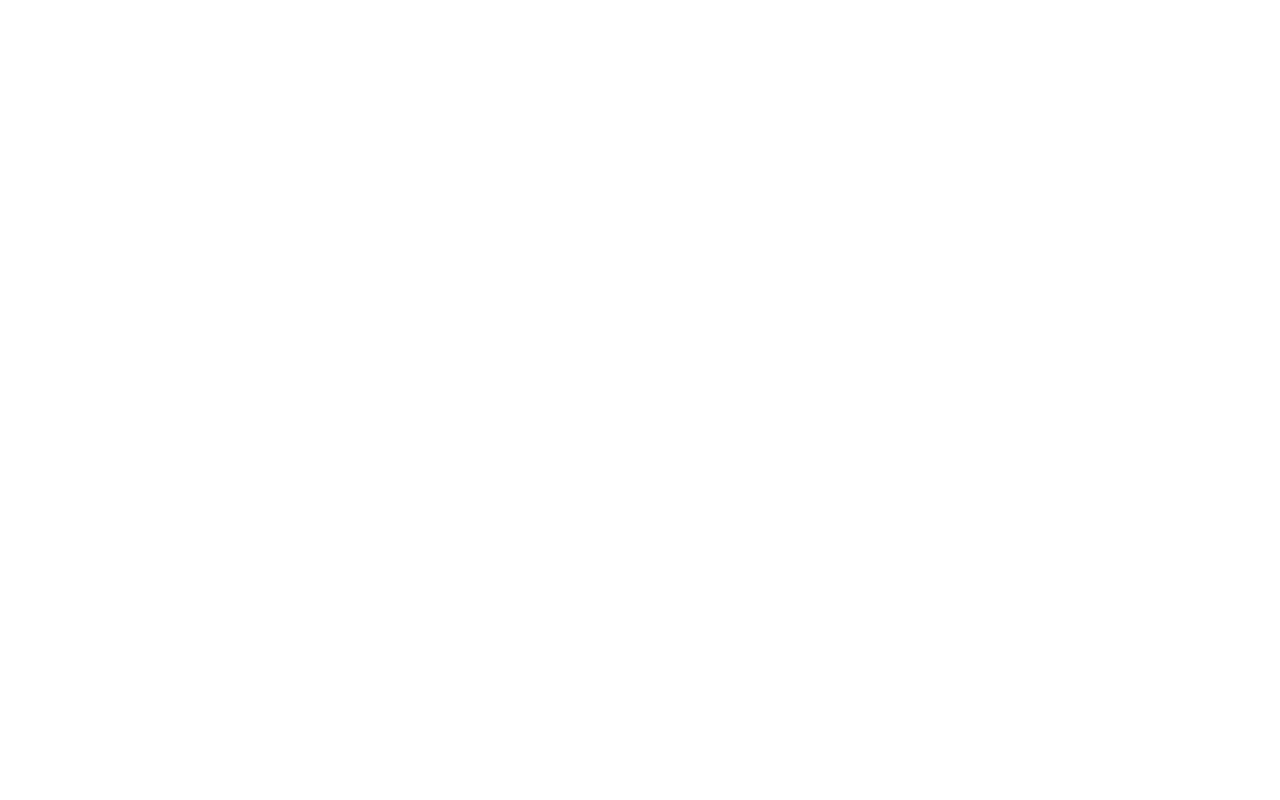
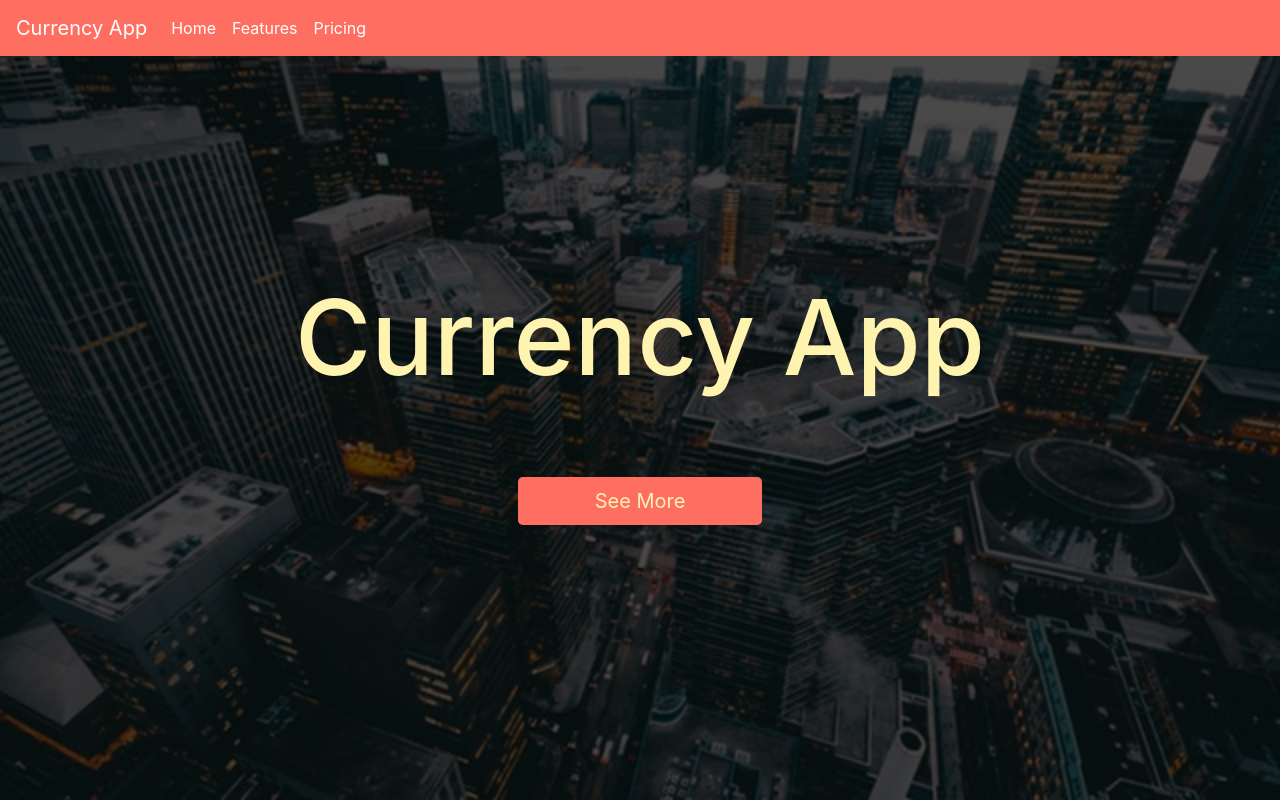
Before and after one commit to mateuszlubianka1993/currency-app, a website built with webpack: page dist/index.html in a window 1280 px wide. Built offline with nearby package versions, Linux system fonts and the light colour scheme.

Commit message:
Add Header section

```diff
--- a/package.json
+++ b/package.json
@@ -27,6 +27,7 @@
     "babel-loader": "^8.0.6",
     "babel-preset-env": "^1.7.0",
     "css-loader": "^3.3.0",
+    "file-loader": "^5.0.2",
     "node-sass": "^4.13.0",
     "sass-loader": "^8.0.0",
     "style-loader": "^1.0.1",
--- /dev/null
+++ b/src/scss/_variables.scss
@@ -0,0 +1,12 @@
+// COLORS
+$primary-color: #FF6F61;
+$secondary-color: #9E2A2B;
+$tertiary-color: #FFF3B0;
+$quaternary-color: #335C67;
+$quinary-color: #540B0E;
+
+@mixin mask {
+    height: 100%;
+    width: 100%;
+    background-color: rgba($color: #000, $alpha: 0.7);
+}
--- a/src/scss/style.scss
+++ b/src/scss/style.scss
@@ -1,7 +1,56 @@
 @import "~bootstrap/scss/bootstrap";
+@import './variables';
 
 body {
     padding: 0;
     margin: 0;
     box-sizing: border-box;
+
+    .main-nav {
+        background-color: $primary-color;
+        position: fixed;
+        top: 0;
+        left: 0;
+        right: 0;
+
+        .nav-link, .navbar-brand {
+            color: #fff !important;
+        }
+    }
+
+    .main-header {
+        height: 100vh;
+        background-image: url('../img/aerial-architectural-design-architecture-buildings-373912.jpg');
+        background-position: center;
+        background-repeat: no-repeat;
+        background-size: cover;
+
+        .mask {
+            @include mask;
+            display: flex;
+            justify-content: center;
+            align-items: center;
+
+            .header-content {
+                color: $tertiary-color;
+                display: flex;
+                flex-wrap: wrap;
+                justify-content: center;
+                text-align: center;
+
+                h1 {
+                    font-size: 6.5rem;
+                    flex-basis: 100%;
+                }
+
+                .header-btn {
+                    background-color: $primary-color;
+                    color: $tertiary-color;
+                    width: 30%;
+                    align-self: flex-end;
+                    margin-top: 70px;
+                }
+            }
+        }
+    }
 }
--- a/webpack.config.js
+++ b/webpack.config.js
@@ -22,7 +22,13 @@ module.exports = {
           {
             test: /\.scss$/,
             use: [ 'style-loader', 'css-loader', 'sass-loader' ]
-          }
+          },
+          {
+           test: /\.(png|svg|jpg|gif)$/,
+           use: [
+             'file-loader',
+           ],
+          },
         ]
       },
       devServer: {
```
Also changed, not shown: dist/index.html, src/img/aerial-architectural-design-architecture-buildings-373912.jpg (added), src/index.js (line endings or trailing spaces), src/scss/parts/_variables.scss (deleted), 1 other file.
